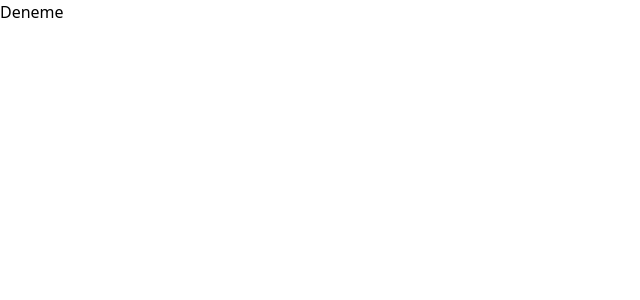
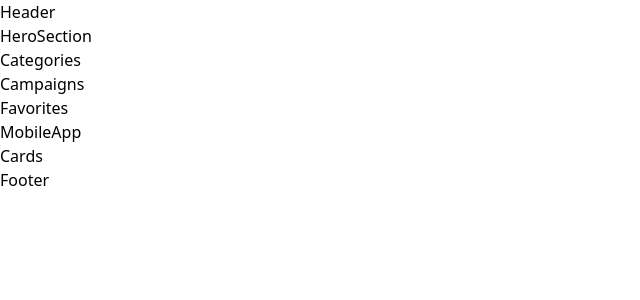
Before and after one commit to elifraydin/learning-react, a JavaScript app in the folder getir-clone/: page / in a window 1280 px wide. Shown: the top 300 px of the page, without its empty margins (0-640 px from the left). Built offline with nearby package versions, Linux system fonts and the light colour scheme; the HTML template or start-up script is replaced by a standard one.

Commit message:
Create component files

```diff
--- a/getir-clone/src/App.js
+++ b/getir-clone/src/App.js
@@ -1,7 +1,23 @@
+import Header from "./components/Header";
+import HeroSection from "./components/HeroSection";
+import Categories from "./components/Categories";
+import Campaigns from "./components/Campaigns";
+import Favorites from "./components/Favorites";
+import MobileApp from "./components/MobileApp";
+import Cards from "./components/Cards";
+import Footer from "./components/Footer";
+
 function App() {
   return (
     <div>
-Deneme
+      <Header />
+      <HeroSection />
+      <Categories />
+      <Campaigns />
+      <Favorites />
+      <MobileApp />
+      <Cards />
+      <Footer />
     </div>
   );
 }
--- /dev/null
+++ b/getir-clone/src/components/Campaigns.js
@@ -0,0 +1,8 @@
+function Campaigns() {
+    return (
+      <div>
+        Campaigns
+      </div>
+    )
+  }
+export default Campaigns
--- /dev/null
+++ b/getir-clone/src/components/Cards.js
@@ -0,0 +1,8 @@
+function Cards() {
+    return (
+      <div>
+        Cards
+      </div>
+    )
+  }
+export default Cards
--- /dev/null
+++ b/getir-clone/src/components/Categories.js
@@ -0,0 +1,8 @@
+function Categories() {
+    return (
+      <div>
+        Categories
+      </div>
+    )
+  }
+export default Categories
--- /dev/null
+++ b/getir-clone/src/components/Favorites.js
@@ -0,0 +1,8 @@
+function Favorites() {
+    return (
+      <div>
+        Favorites
+      </div>
+    )
+  }
+export default Favorites
--- /dev/null
+++ b/getir-clone/src/components/Footer.js
@@ -0,0 +1,8 @@
+function Footer() {
+    return (
+      <div>
+        Footer
+      </div>
+    )
+  }
+export default Footer
--- /dev/null
+++ b/getir-clone/src/components/Header.js
@@ -0,0 +1,8 @@
+function Header() {
+  return (
+    <div>
+      Header
+    </div>
+  )
+}
+export default Header
--- /dev/null
+++ b/getir-clone/src/components/HeroSection.js
@@ -0,0 +1,8 @@
+function HeroSection() {
+  return (
+    <div>
+      HeroSection
+    </div>
+  )
+}
+export default HeroSection
--- /dev/null
+++ b/getir-clone/src/components/MobileApp.js
@@ -0,0 +1,8 @@
+function MobileApp() {
+    return (
+      <div>
+        MobileApp
+      </div>
+    )
+  }
+  export default MobileApp
```
